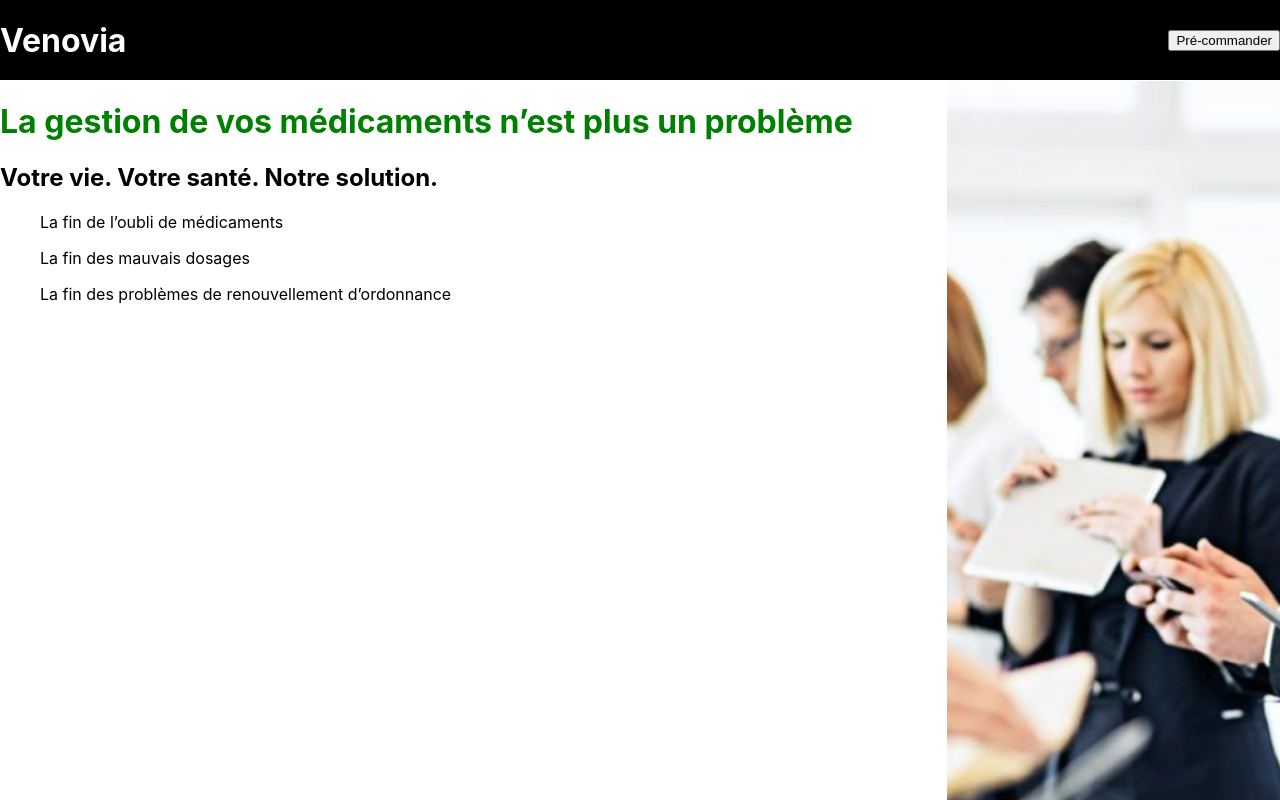
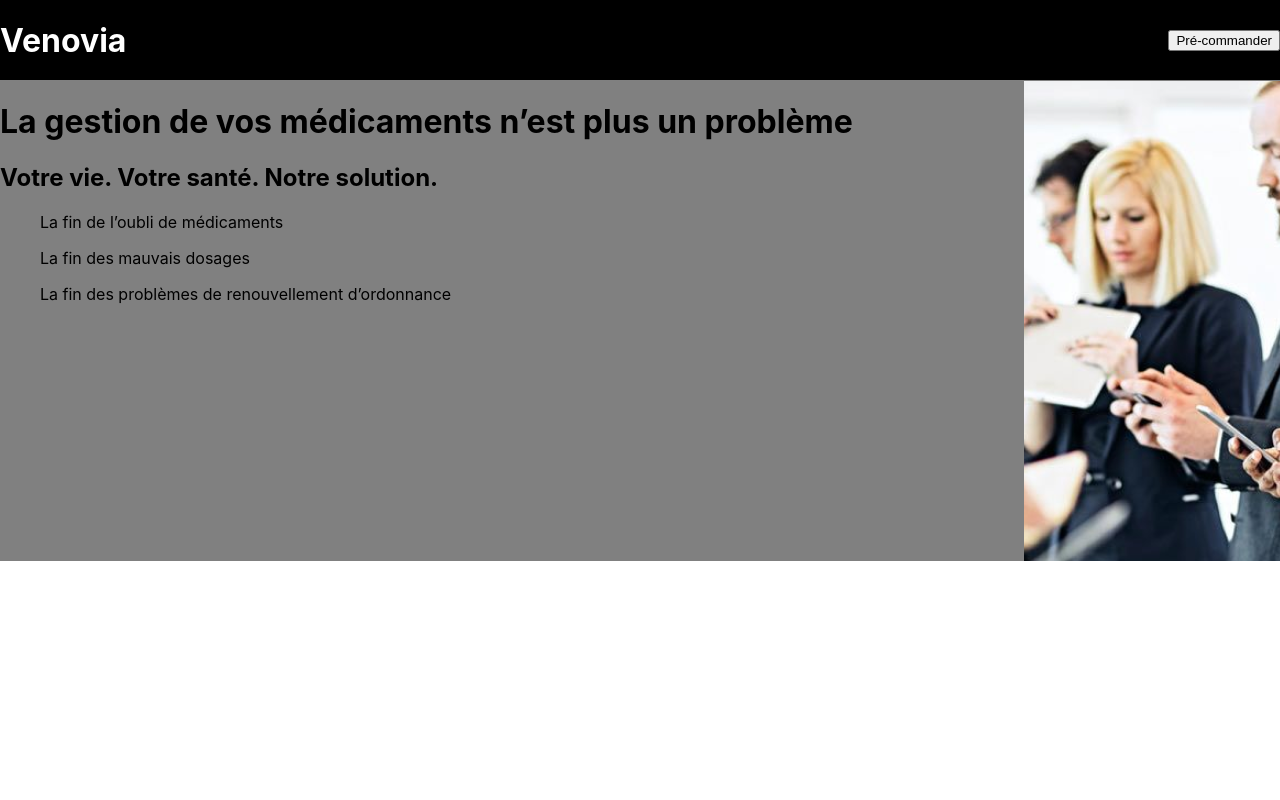
Before and after one commit to saifbacari/venovia-app, a React (Create React App) app: page / in a window 1280 px wide. Built offline with nearby package versions, Linux system fonts and the light colour scheme.

Commit message:
structure improved

```diff
--- a/src/components/Layout/Header.js
+++ b/src/components/Layout/Header.js
@@ -9,13 +9,16 @@ const Header = props => {
             <h1>Venovia</h1>
         <button>Pré-commander</button>
         </header>
-        <div className={classes['main-image']}>
+        <div id="banner" className={classes['main-image']}>
             <img src={headerImage} alt='immage banner'/>
-            <h1>La gestion de vos médicaments n’est plus un problème</h1>
-            <h2>Votre vie. Votre santé. Notre solution.</h2>
-            <ul>La fin de l’oubli de médicaments</ul>
-            <ul>La fin des mauvais dosages</ul>
-            <ul>La fin des problèmes de renouvellement d’ordonnance</ul>
+            <div className={classes['banner-text']}>
+                <h1>La gestion de vos médicaments n’est plus un problème</h1>
+                <h2>Votre vie. Votre santé. Notre solution.</h2>
+                <ul>La fin de l’oubli de médicaments</ul>
+                <ul>La fin des mauvais dosages</ul>
+                <ul>La fin des problèmes de renouvellement d’ordonnance</ul>
+            </div>
+
         </div>
     </Fragment>
 }
--- a/src/components/Layout/Header.module.css
+++ b/src/components/Layout/Header.module.css
@@ -14,20 +14,25 @@
     color: white;
 }
 
+
 .main-image {
  width: 100%;
- height: 25rem;
+ height: 30rem;
  overflow: hidden;
  z-index: 0;
  padding-top: 81px;
+ background-color: grey;
 }
 
 .main-image img {
-    height: 100%;
     position: fixed;
-    left:74%;
+    height: 30rem;
+    left: 80%;
+    object-fit: none;
    }
 
-.main-image h1{
-    color:green;
+.banner-text{
+    position: fixed;
+    color:black;
+    object-fit: cover;
 }
```
Also changed, not shown: src/components/Layout/buttons/headerCartButtonMain.js (added, +8 -0 lines).
